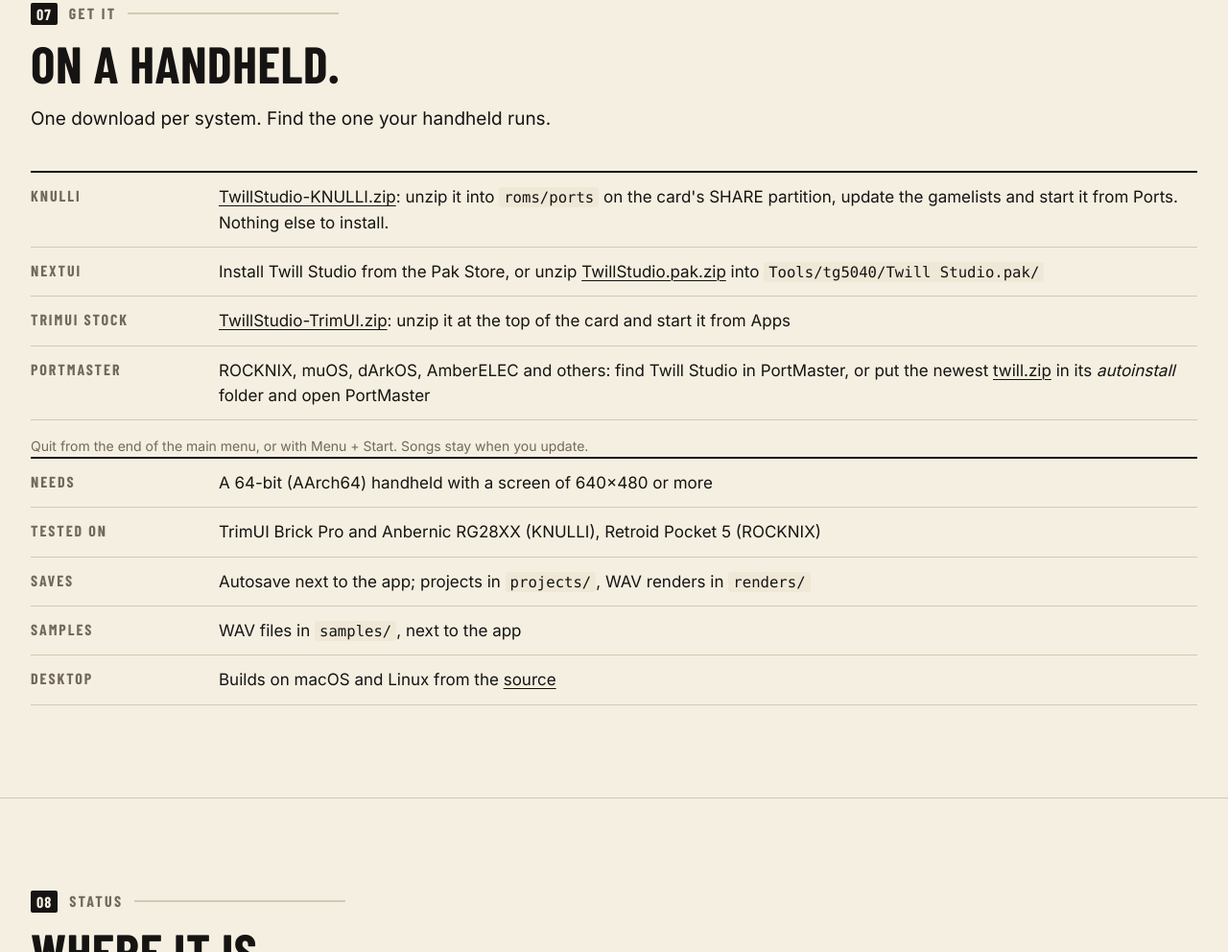
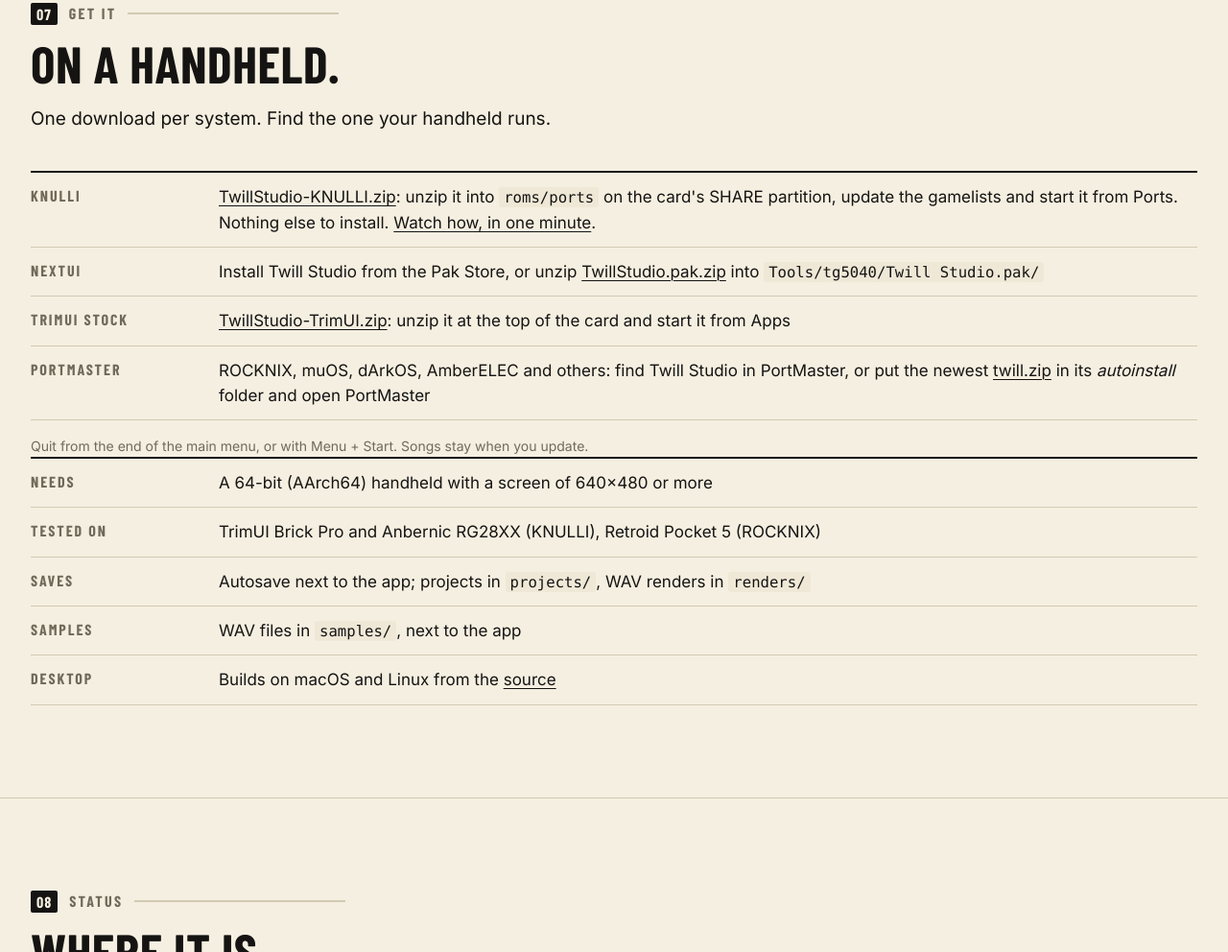
Before and after one commit to LiminalKid/TwillStudio, a plain HTML site: page site/index.html in a window 1280 px wide. Shown: the part 5603-6595 px from the top of the page at 96% size. Drawn offline with Linux system fonts and the light colour scheme; files whose address does not match are found by name.

Commit message:
Link the KNULLI install video from the README and the website

```diff
--- a/site/index.html
+++ b/site/index.html
@@ -214,7 +214,7 @@
     <p class="lede">One download per system. Find the one your handheld runs.</p>
   </div>
   <dl class="spec">
-    <div><dt>KNULLI</dt><dd><a href="https://github.com/LiminalKid/TwillStudio/releases/latest/download/TwillStudio-KNULLI.zip">TwillStudio-KNULLI.zip</a>: unzip it into <code>roms/ports</code> on the card's SHARE partition, update the gamelists and start it from Ports. Nothing else to install.</dd></div>
+    <div><dt>KNULLI</dt><dd><a href="https://github.com/LiminalKid/TwillStudio/releases/latest/download/TwillStudio-KNULLI.zip">TwillStudio-KNULLI.zip</a>: unzip it into <code>roms/ports</code> on the card's SHARE partition, update the gamelists and start it from Ports. Nothing else to install. <a href="https://youtu.be/c9Al1mPP7PQ">Watch how, in one minute</a>.</dd></div>
     <div><dt>NEXTUI</dt><dd>Install Twill Studio from the Pak Store, or unzip <a href="https://github.com/LiminalKid/TwillStudio/releases/latest/download/TwillStudio.pak.zip">TwillStudio.pak.zip</a> into <code>Tools/tg5040/Twill Studio.pak/</code></dd></div>
     <div><dt>TRIMUI STOCK</dt><dd><a href="https://github.com/LiminalKid/TwillStudio/releases/latest/download/TwillStudio-TrimUI.zip">TwillStudio-TrimUI.zip</a>: unzip it at the top of the card and start it from Apps</dd></div>
     <div><dt>PORTMASTER</dt><dd>ROCKNIX, muOS, dArkOS, AmberELEC and others: find Twill Studio in PortMaster, or put the newest <a href="https://github.com/LiminalKid/TwillStudio/releases/latest/download/twill.zip">twill.zip</a> in its <i>autoinstall</i> folder and open PortMaster</dd></div>
```
Also changed, not shown: 1 other file.
